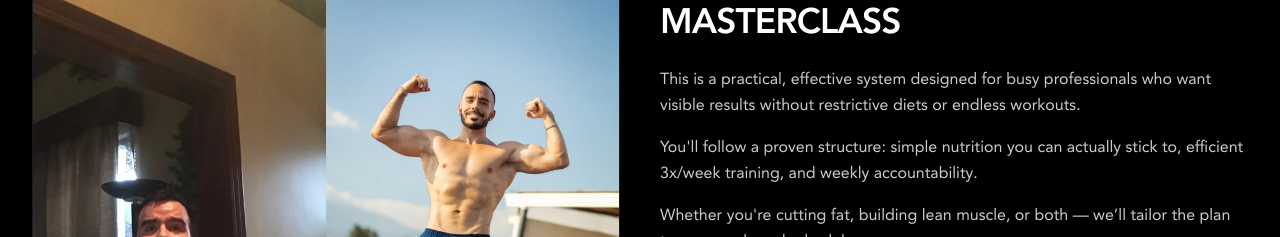
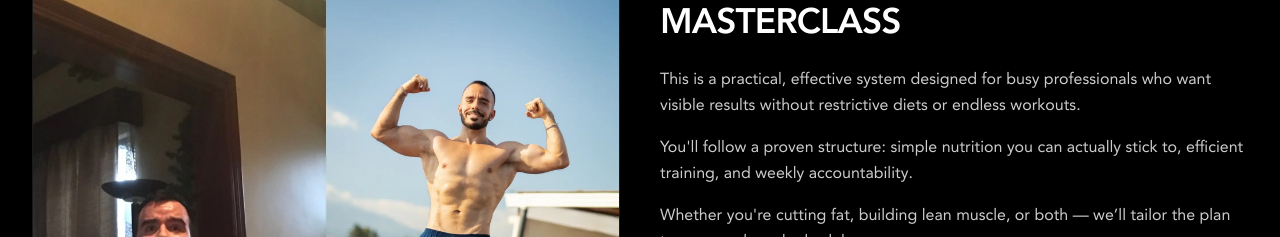
Before and after one commit to Unxpected155/self-fit, a React (Vite) app: page / in a window 1280 px wide. Shown: the part 1380-1617 px from the top of the page. Built offline with nearby package versions, Linux system fonts and the light colour scheme.

Commit message:
fix: refine wording in masterclass introduction for clarity

```diff
--- a/src/App.tsx
+++ b/src/App.tsx
@@ -36,7 +36,7 @@ export default function App() {
     title: "Welcome to the SelfFit Masterclass",
     paragraphs: [
       "This is a practical, effective system designed for busy professionals who want visible results without restrictive diets or endless workouts.",
-      "You'll follow a proven structure: simple nutrition you can actually stick to, efficient 3x/week training, and weekly accountability.",
+      "You'll follow a proven structure: simple nutrition you can actually stick to, efficient training, and weekly accountability.",
       "Whether you're cutting fat, building lean muscle, or both — we’ll tailor the plan to your goals and schedule.",
       "The result: a cinematic physique with habits you can sustain long after the program.",
     ] as const,
```
